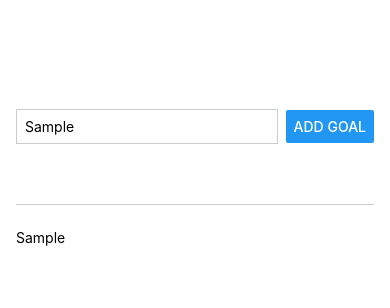
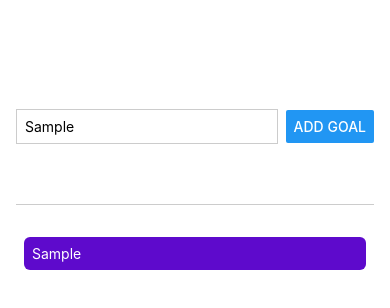
Before and after one commit to yahyayesilyurt/first-react-native-demo-project, a React Native app: screen / in a window 390 px wide. Both pictures are taken after typing "Sample" into the empty fields and a click on the button "ADD GOAL". Shown: the top 308 px of the page. Built offline with nearby package versions, Linux system fonts and the light colour scheme.

Commit message:
list styled

```diff
--- a/App.js
+++ b/App.js
@@ -5,7 +5,6 @@
   const [enteredGoalText, setEnteredGoalText] = useState("");
   const [goals, setGoals] = useState([]);
 
-  console.log(goals);
   const goalInputHandler = (enteredText) => {
     setEnteredGoalText(enteredText);
   };
@@ -26,7 +25,9 @@
       </View>
       <View style={styles.goalsContainer}>
         {goals.map((goal, index) => (
-          <Text key={index}>{goal}</Text>
+          <View style={styles.goalItem} key={index}>
+            <Text style={styles.goalText}>{goal}</Text>
+          </View>
         ))}
       </View>
     </View>
@@ -58,4 +59,13 @@
   goalsContainer: {
     flex: 4,
   },
+  goalItem: {
+    margin: 8,
+    padding: 8,
+    borderRadius: 6,
+    backgroundColor: "#5e0acc",
+  },
+  goalText: {
+    color: "white",
+  },
 });
```
